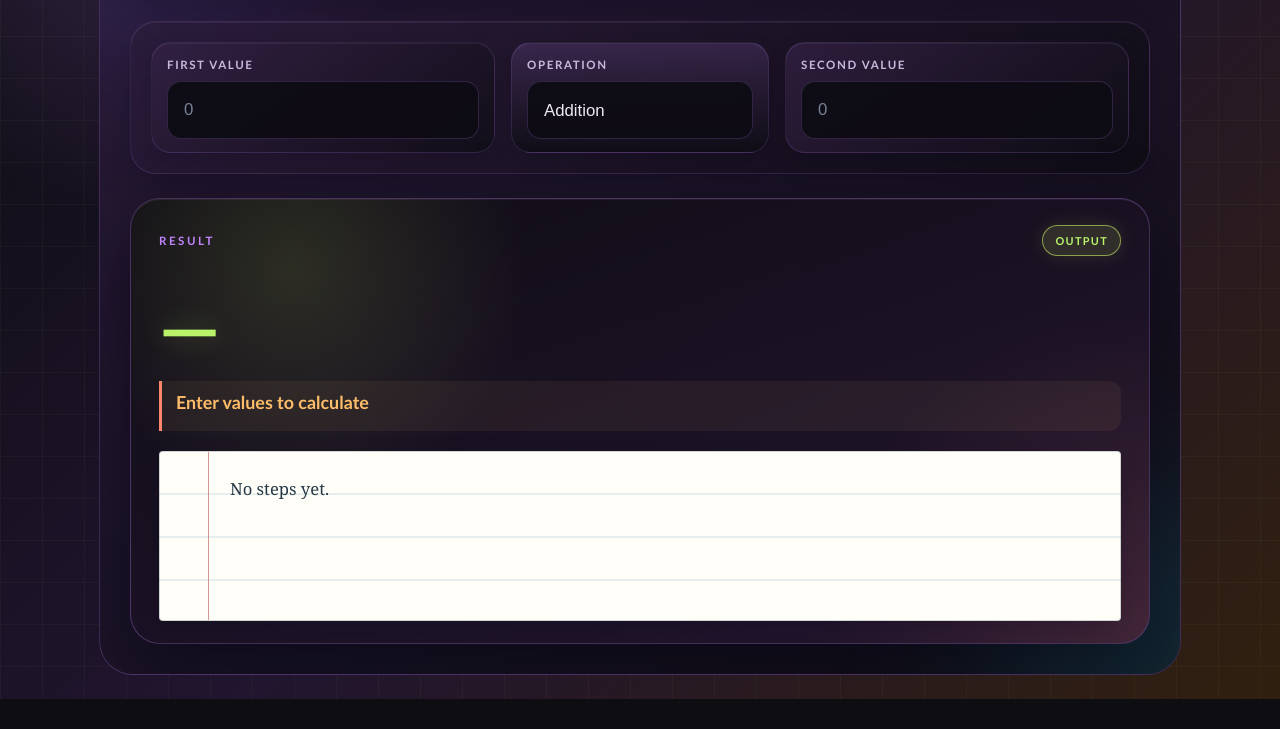
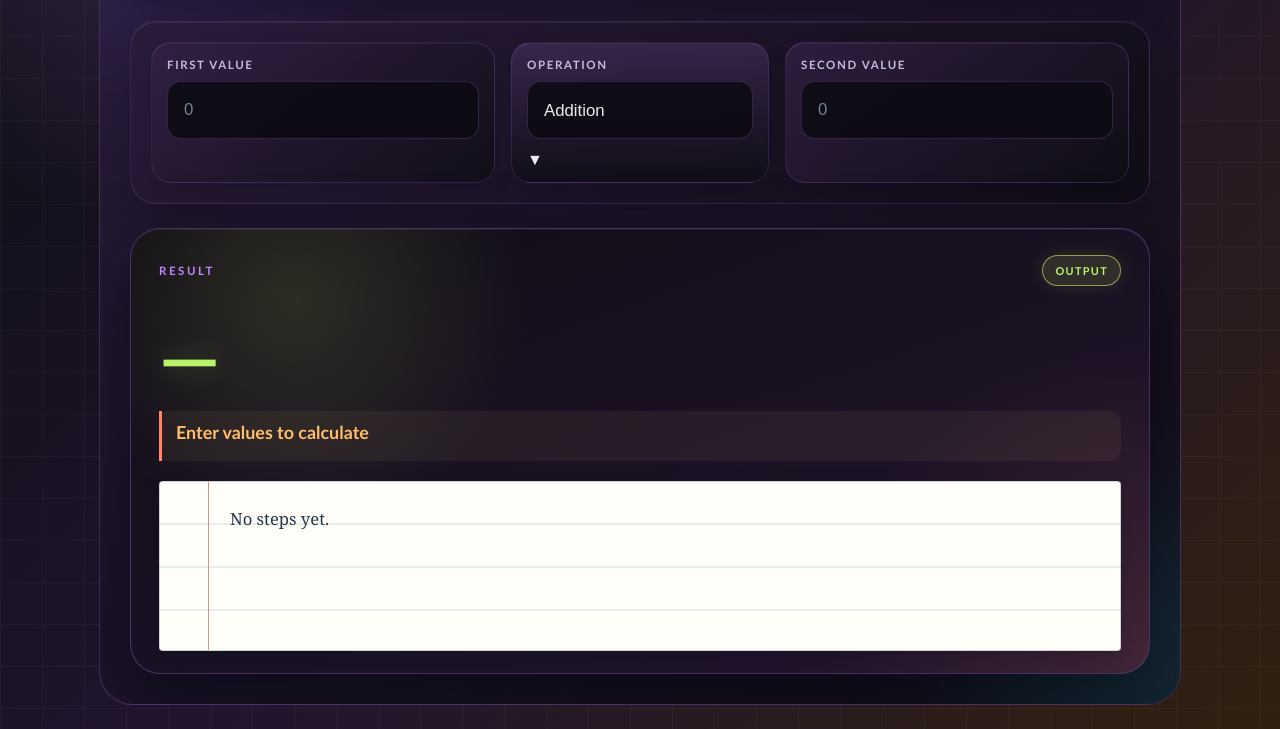
Before and after one commit to rks101307-creator/-calculator-studio, a website: page index.html in a window 1280 px wide. Shown: the part 174-903 px from the top of the page. Before the commit the page ends 873 px from the top, so only its background shows below. Drawn offline with Linux system fonts and the light colour scheme.

Commit message:
Update index.html

```diff
--- a/index.html
+++ b/index.html
@@ -46,6 +46,7 @@
                     <option value="polynomial">Polynomial Expression</option>
                     <option value="wordProblem">Word Problem</option>
                 </select>
+                <span class="operation-arrow">▼</span>
             </div>
 
             <div class="field input-card trigonometry-input hidden" id="trigonometryInputGroup">
```
